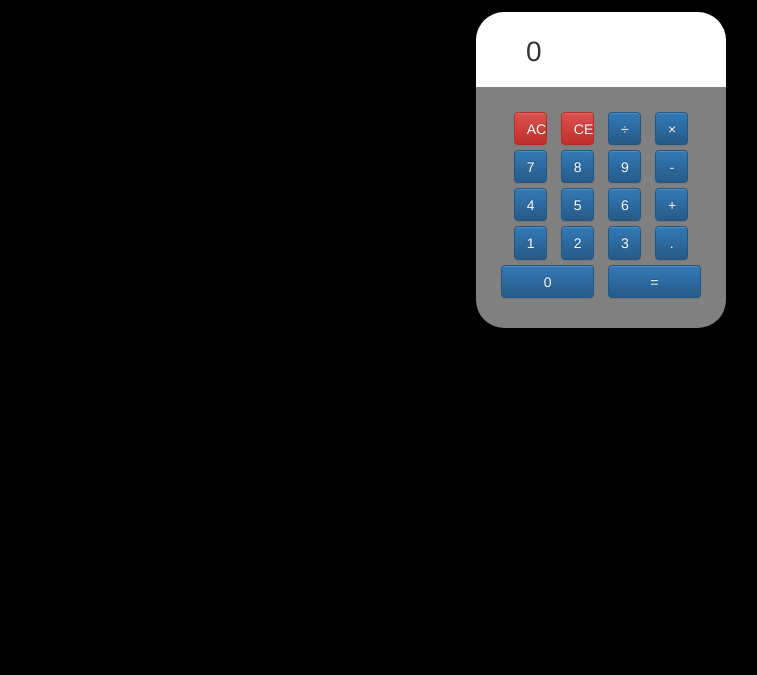
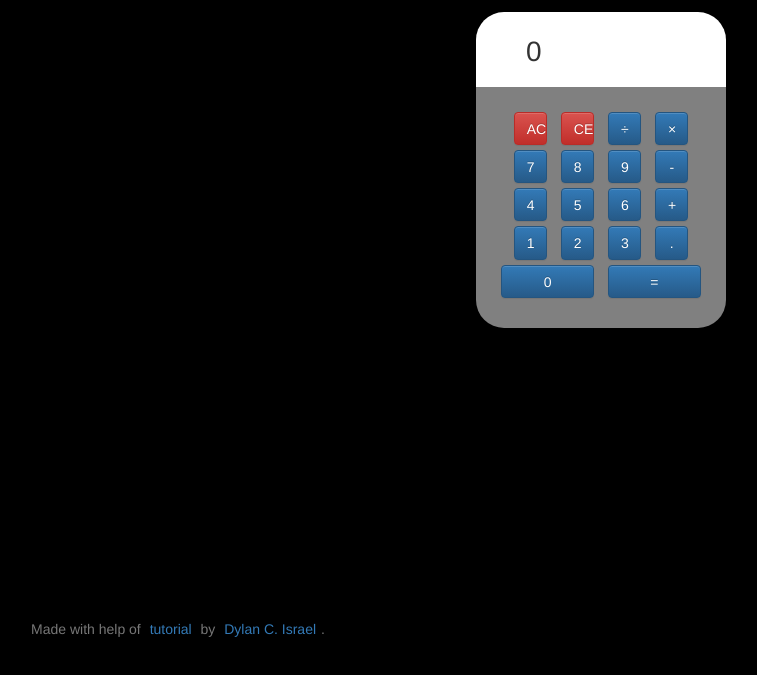
Before and after one commit to lraulin/jquery_calculator, a plain HTML site: page index.html in a window 1280 px wide. Shown: the part 121-796 px from the top of the page, without its empty margins (39-796 px from the left). Drawn offline with nearby package versions, Linux system fonts and the light colour scheme.

Commit message:
tutorial link

```diff
--- a/index.html
+++ b/index.html
@@ -47,6 +47,11 @@
       <a href="#" class="btn btn-primary bigButton" id="0">0</a>
       <a href="#" class="btn btn-primary bigButton" id="total">=</a>
     </div>
+    <footer class="footer">
+      <div class="container">
+        <p class="text-muted">Made with help of&nbsp;<a href="https://www.youtube.com/watch?v=24UvjYFDID0">tutorial</a>&nbsp;by&nbsp;<a href="http://www.facebook.com/dylan.c.israel">Dylan C. Israel</a>.</p>
+      </div>
+    </footer>
     <script src="https://ajax.googleapis.com/ajax/libs/jquery/3.2.1/jquery.min.js"></script>
     <script src="main.js"></script>
   </body>
--- a/main.css
+++ b/main.css
@@ -49,3 +49,22 @@ a {
 .bigButton {
   width: 93px;
 }
+
+/* Sticky footer styles
+-------------------------------------------------- */
+html {
+  position: relative;
+  min-height: 100%;
+}
+body {
+  /* Margin bottom by footer height */
+  margin-bottom: 60px;
+}
+.footer {
+  position: absolute;
+  bottom: 0;
+  width: 100%;
+  /* Set the fixed height of the footer here */
+  height: 60px;
+  background-color: rgba(0, 0, 0, 0.5);
+}
```
